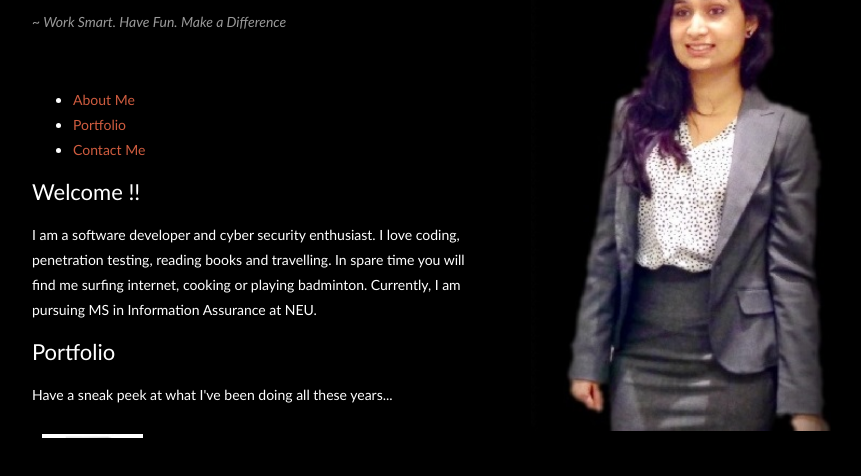
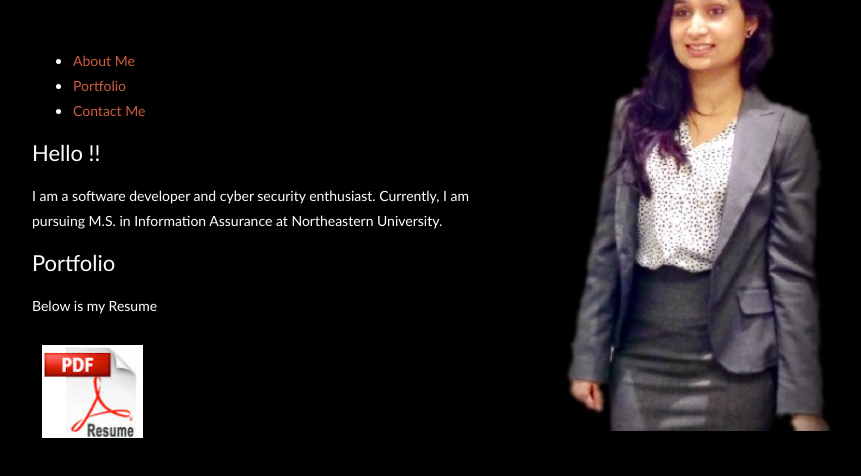
Before and after one commit to nancyyadav/profile, a plain HTML site: page index.html in a window 1280 px wide. Shown: the part 140-616 px from the top of the page, without its empty margins (192-1053 px from the left). Drawn offline with Linux system fonts and the light colour scheme; a script that the page names is missing.

Commit message:
Updated index.html
Changed in Home description page

```diff
--- a/index.html
+++ b/index.html
@@ -1,7 +1,7 @@
 <!DOCTYPE html>
 <html lang="en">
 <head>
-	<title>Nancy Yadav :)</title>
+	<title>Nancy Yadav </title>
 	<meta charset="utf-8" />
 	<link rel="Shortcut Icon" href="img/nancy_icon.ico" type="image/x-icon" />
 	<link rel="stylesheet" href="style.css" type="text/css" />
@@ -15,9 +15,9 @@
 		<div class= "name">
 			<h1><a href="#" rel="bookmark" title="Go to Home Page">Nancy Yadav </a><h1>
 		</div>
-		<tagline>
+		<!--tagline>
 			<p class="post-info">~ Work Smart. Have Fun. Make a Difference</p>
-		</tagline>
+		</tagline-->
 
 		<div class="leftpanel-content">
 		<br>
@@ -29,12 +29,12 @@
 					<li><a href="#tabs-4">Contact Me</a></li>
 				</ul>
 				<div id="tabs-1">
-					<h2>Welcome !! </h2>
-					<p>I am a software developer and cyber security enthusiast. I love coding, penetration testing, reading books and travelling. In spare time you will find me surfing internet, cooking or playing badminton. Currently, I am pursuing MS in Information Assurance at NEU.</p>
+					<h2>Hello !! </h2>
+					<p>I am a software developer and cyber security enthusiast. Currently, I am pursuing M.S. in Information Assurance at Northeastern University.</p>
 				</div>
 				<div id="tabs-2" class="portfolio">
 					<h2>Portfolio</h2>
-					<p>Have a sneak peek at what I've been doing all these years... </p>
+					<p>Below is my Resume </p>
 					<a title="Resume" href="img/Nancy_Yadav_Resume.pdf" target=_blank><IMG SRC="img/pdf-resume.jpg"></a>
 				</div>
 				<!--div id="tabs-3">
```
